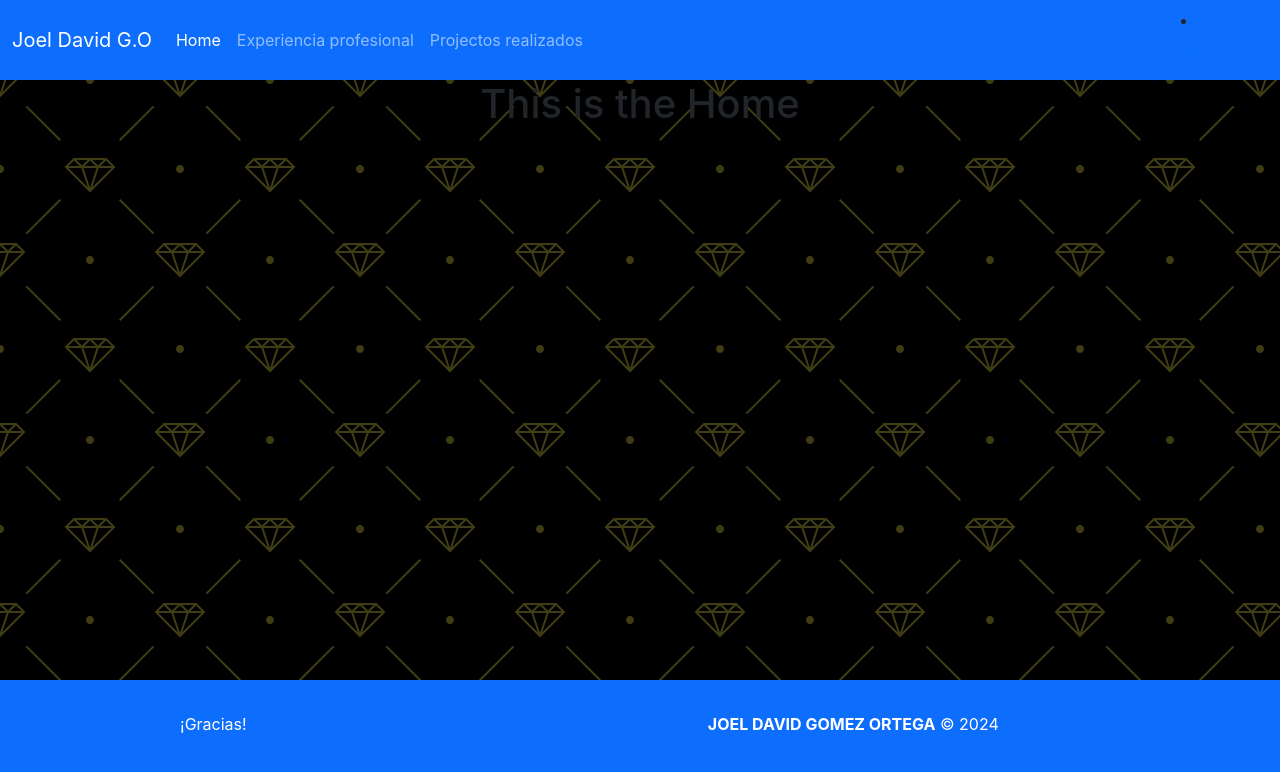
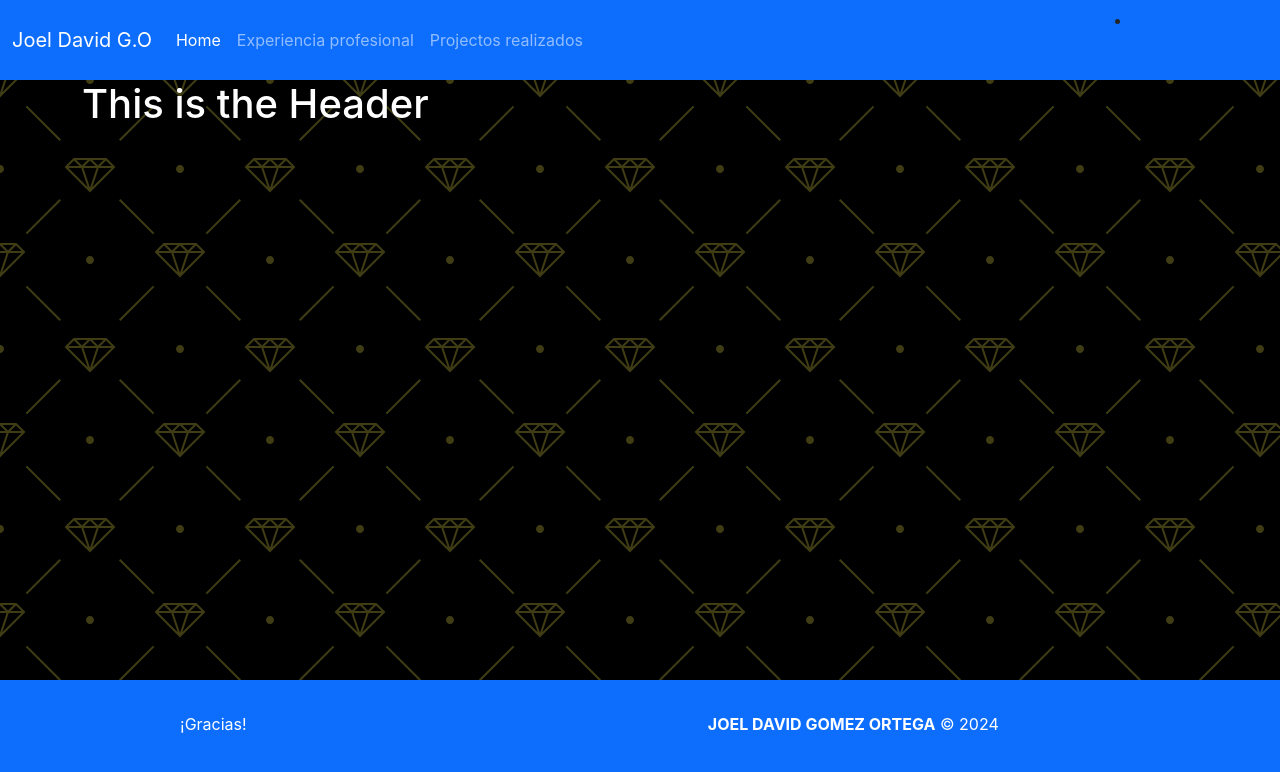
Before and after one commit to Davel99/resume, a React (Create React App) app: page / in a window 1280 px wide. Shown: the top 772 px of the page. Built offline with nearby package versions, Linux system fonts and the light colour scheme.

Commit message:
Preparing Home content

```diff
--- a/src/App.jsx
+++ b/src/App.jsx
@@ -11,9 +11,10 @@ import Projects from './pages/Projects';
 function App() {
   return (
     <Router>
-      <div className="App">
+      <header>
         <Header></Header>
-        <main className="bg-dark">
+      </header>
+      <main className="text-white">
         <Routes>
           <Route path='/home' Component={Home} />
           <Route path='/' Component={Home} />
@@ -23,7 +24,6 @@ function App() {
         </Routes>
       </main>
       <Footer></Footer>
-      </div>
     </Router>
   );
 }
--- a/src/pages/Home.jsx
+++ b/src/pages/Home.jsx
@@ -1,8 +1,8 @@
 const Home = () =>{
     return(
-        <main>
-            <h1>This is the Home</h1>
-        </main>
+        <div class="container">
+            <h1>This is the Header</h1>
+        </div>
     )
 }
 
```
Lines whose indentation alone changed are shown as unchanged.
